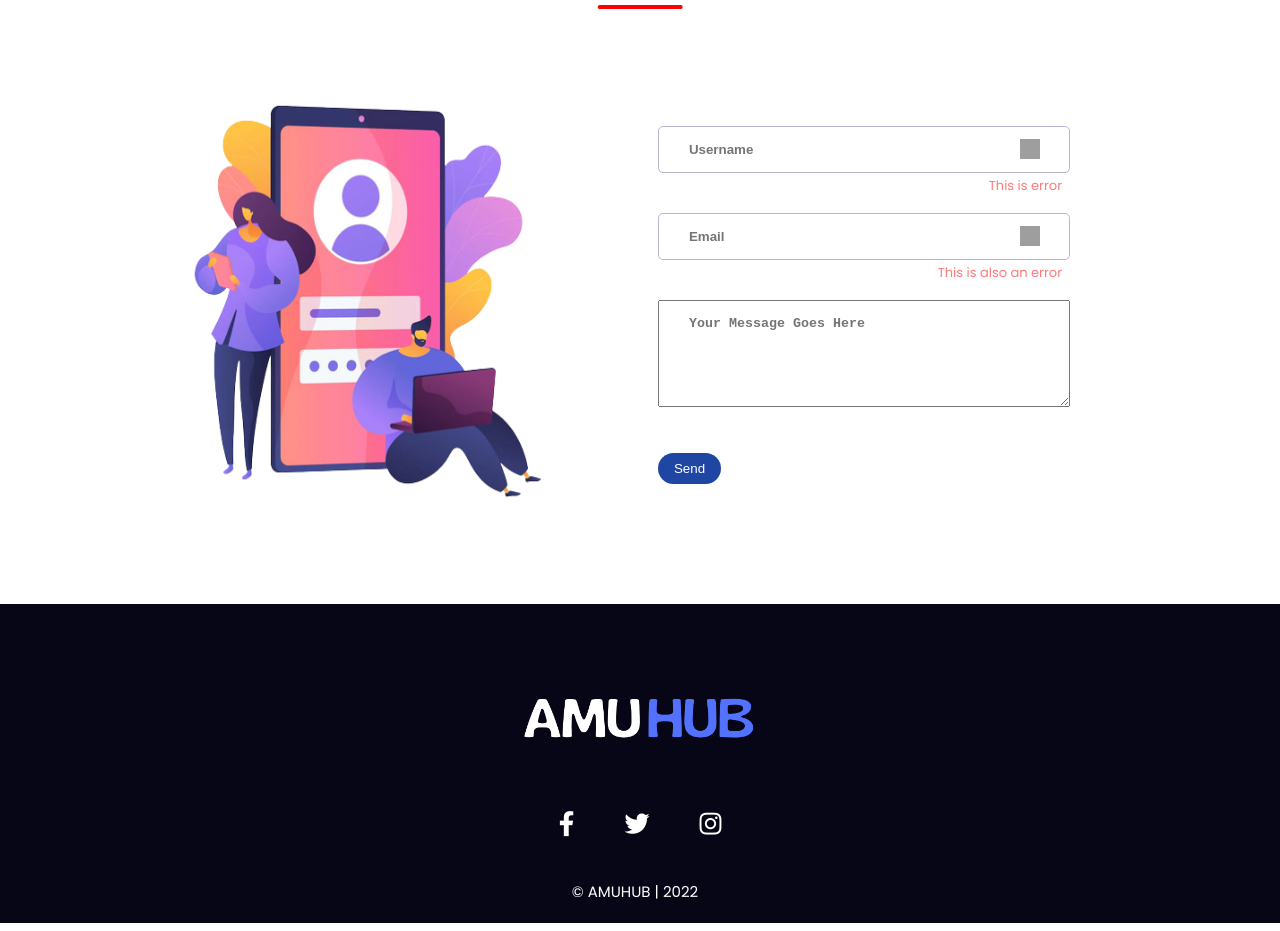
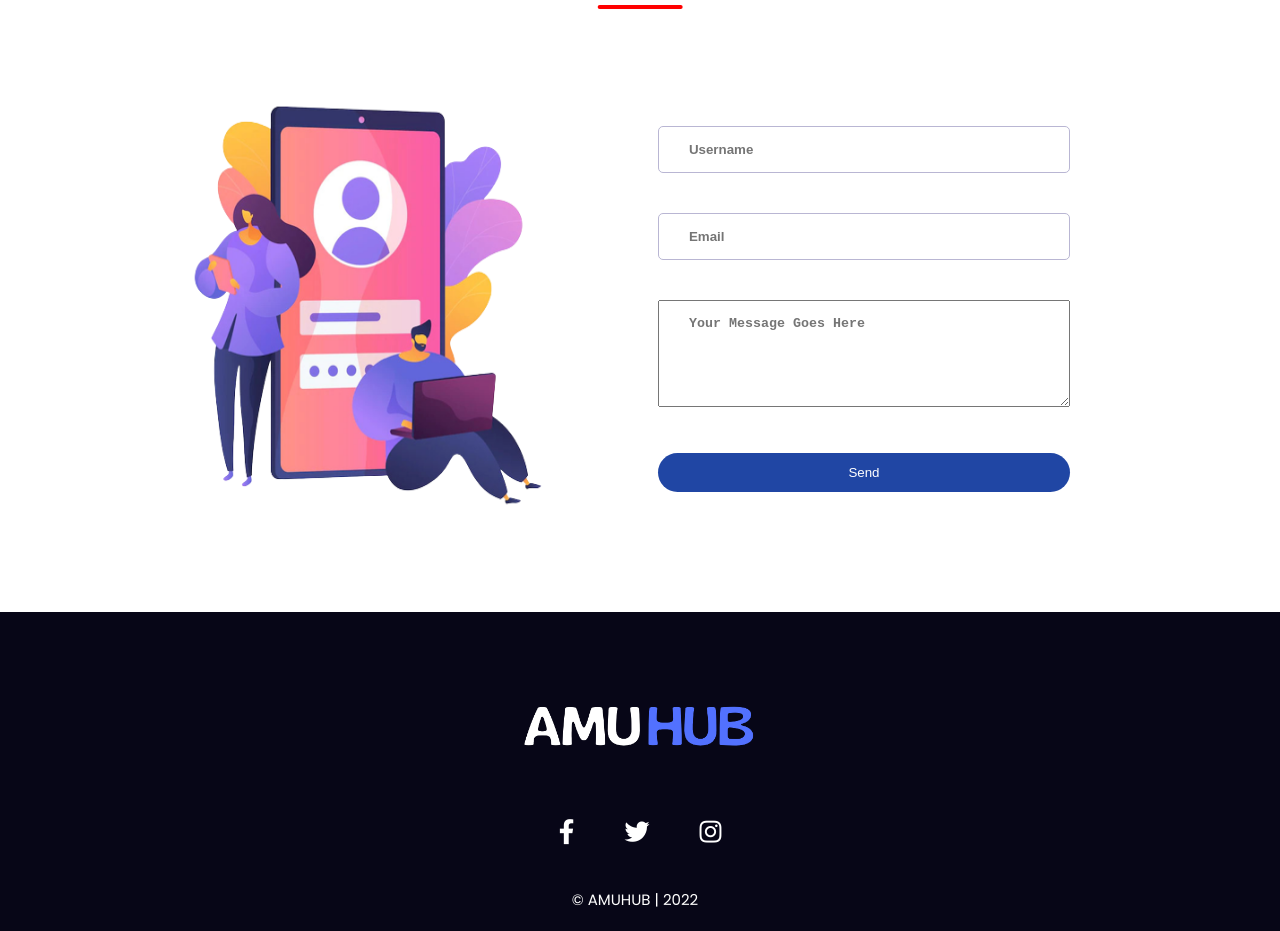
Before and after one commit to amuhub/amuhub-frontend, a React (Create React App) app: page / in a window 1280 px wide. Shown: the part 2400-3331 px from the top of the page. Built offline with nearby package versions, Linux system fonts and the light colour scheme; grey boxes are pictures that could not be loaded.

Commit message:
minor fixes

```diff
--- a/src/components/Contact/Contact.js
+++ b/src/components/Contact/Contact.js
@@ -17,13 +17,11 @@ const Contact = () => {
               id="username"
               name="username"
             />
-            <p>This is error</p>
-            <img src="./images/icon-error.svg" alt="" />
+            {/* <p>This is error</p>
+            <img src="./images/icon-error.svg" alt="" /> */}
           </div>
           <div className="input-div">
             <input type="email" placeholder="Email" id="email" name="email" />
-            <p>This is also an error</p>
-            <img src="./images/icon-error.svg" alt="" />
           </div>
           <div className="input-div">
             <textarea
@@ -34,7 +32,7 @@ const Contact = () => {
               placeholder="Your Message Goes Here"
             ></textarea>
           </div>
-          <input type="submit" value="Send" class="btn" />
+          <input type="submit" value="Send" class="btn btn-block" />
         </form>
       </div>
     </>
--- a/src/components/Post/Post.js
+++ b/src/components/Post/Post.js
@@ -43,15 +43,13 @@ const Post = (props) => {
   };
 
   const doLike = async (e) => {
+    setIsLiked(!isLiked);
     const res = await postToken(
       `${baseUrl}/feed/togglelike/${data._id}`,
       {},
       token
     );
     if (res.status === 200) {
-      if (res.data.message === "Post liked") {
-        setIsLiked(true);
-      } else setIsLiked(false);
       setLikeCnt(res.data.data.likes.length);
     }
   };
--- a/src/components/RichTextEditor/RichTextEditor.css
+++ b/src/components/RichTextEditor/RichTextEditor.css
@@ -4,7 +4,7 @@
   font-family: "Georgia", serif;
   font-size: 14px;
   padding: 15px;
-  height: 300px;
+  /* height: 300px; */
 }
 
 .RichEditor-editor {
--- a/src/pages/Post_Overlay/PostOverlay.js
+++ b/src/pages/Post_Overlay/PostOverlay.js
@@ -87,15 +87,15 @@ export default function PostOverlay({ postOverlaytoggler, postId }) {
   };
 
   const doLike = async (e) => {
+
+    setIsLiked(!isLiked);
     const res = await postToken(
       `${baseUrl}/feed/togglelike/${data.data._id}`,
       {},
       token
     );
     if (res.status === 200) {
-      if (res.data.message === "Post liked") {
-        setIsLiked(true);
-      } else setIsLiked(false);
+
       setLikeCnt(res.data.data.likes.length);
     }
   };
```
